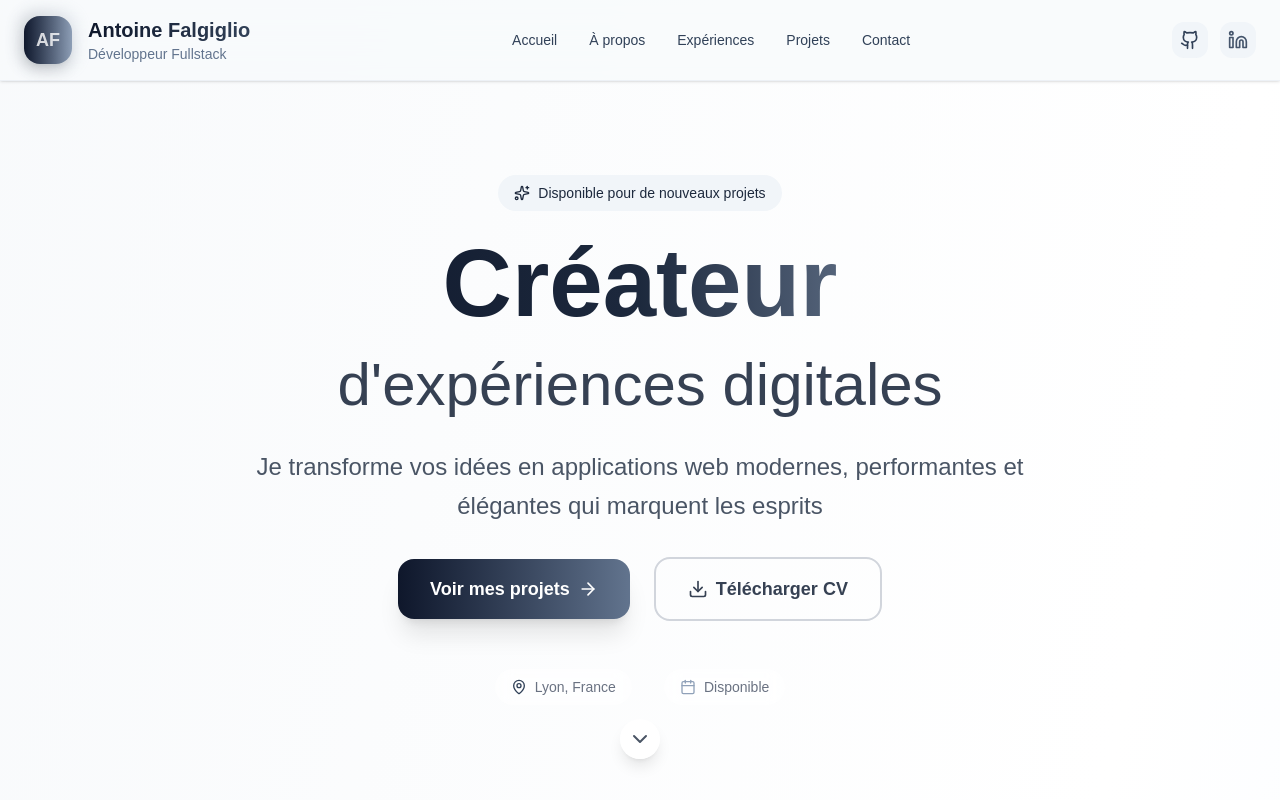
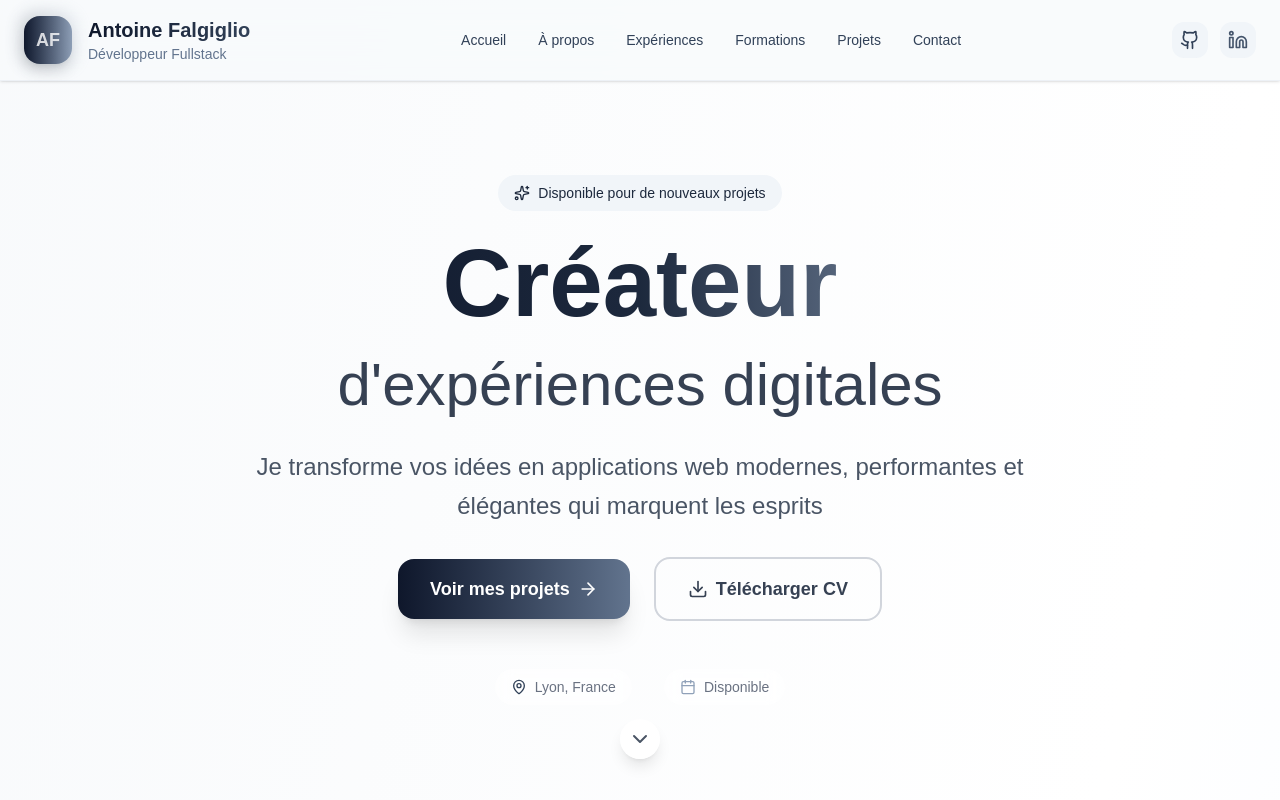
Before and after one commit to Azroph/Portfolio, a Next.js app: page / in a window 1280 px wide. Shown: the top 800 px of the page. Built offline with nearby package versions, Linux system fonts and the light colour scheme.

Commit message:
formation header

```diff
--- a/src/app/page.tsx
+++ b/src/app/page.tsx
@@ -180,10 +180,10 @@ export default function ModernPortfolio() {
 
             {/* Desktop nav */}
             <div className="hidden md:flex items-center space-x-6 md:space-x-8">
-              {["Accueil", "À propos", "Expériences", "Projets", "Contact"].map((item) => (
+              {["Accueil", "À propos", "Expériences", "Formations", "Projets", "Contact"].map((item) => (
                 <a
                   key={item}
-                  href={`#${item.toLowerCase().replace("à propos", "about").replace("expériences", "experience")}`}
+                  href={`#${item.toLowerCase().replace("à propos", "about").replace("expériences", "experience").replace("formations", "formations")}`}
                   className="relative text-sm font-medium text-slate-700 hover:text-slate-900 transition-colors duration-300 group"
                   onClick={() => setActiveSection(item.toLowerCase())}
                 >
@@ -226,10 +226,10 @@ export default function ModernPortfolio() {
           {/* Mobile menu */}
           {activeSection === 'menu' && (
             <div className="md:hidden mt-2 flex flex-col space-y-2 bg-white rounded-xl shadow-lg p-4">
-              {["Accueil", "À propos", "Expériences", "Projets", "Contact"].map((item) => (
+              {["Accueil", "À propos", "Expériences", "Formations", "Projets", "Contact"].map((item) => (
                 <a
                   key={item}
-                  href={`#${item.toLowerCase().replace("à propos", "about").replace("expériences", "experience")}`}
+                  href={`#${item.toLowerCase().replace("à propos", "about").replace("expériences", "experience").replace("formations", "formations")}`}
                   className="text-base font-medium text-slate-700 py-2 px-2 rounded hover:bg-slate-100"
                   onClick={() => setActiveSection('')}
                 >
@@ -449,10 +449,13 @@ export default function ModernPortfolio() {
       </section>
 
       {/* Section Formations */}
-      <section id="formations" className="py-4 px-2">
+      <section className="py-4 px-2">
         <div className="max-w-4xl mx-auto">
           <div className="text-center mb-8">
-            <h2 className="text-3xl sm:text-4xl md:text-5xl font-bold mb-2 bg-gradient-to-r from-slate-900 to-slate-400 bg-clip-text text-transparent">
+            <h2
+              id="formations"
+              className="text-3xl sm:text-4xl md:text-5xl font-bold mb-2 bg-gradient-to-r from-slate-900 to-slate-400 bg-clip-text text-transparent scroll-mt-24"
+            >
               Formations
             </h2>
             <p className="text-base sm:text-xl text-gray-600">Un parcours académique et professionnel enrichissant</p>
```
